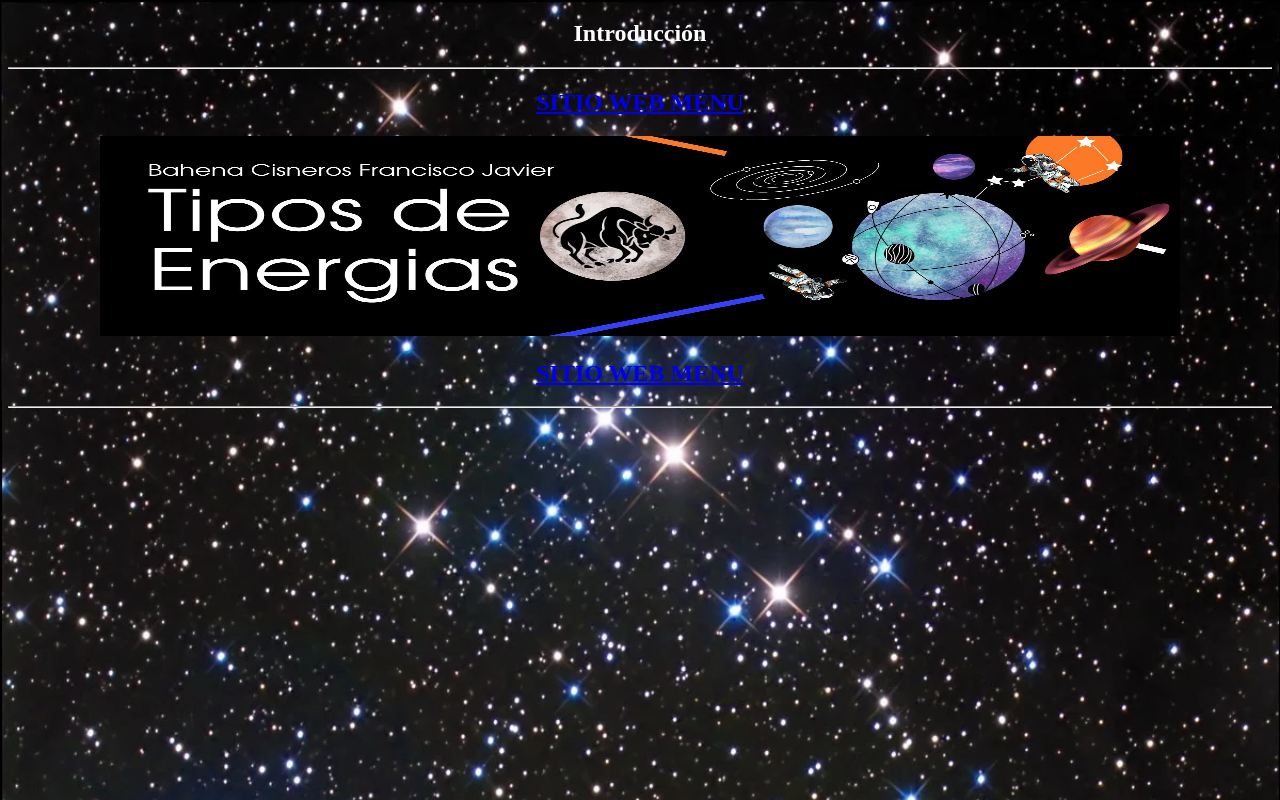
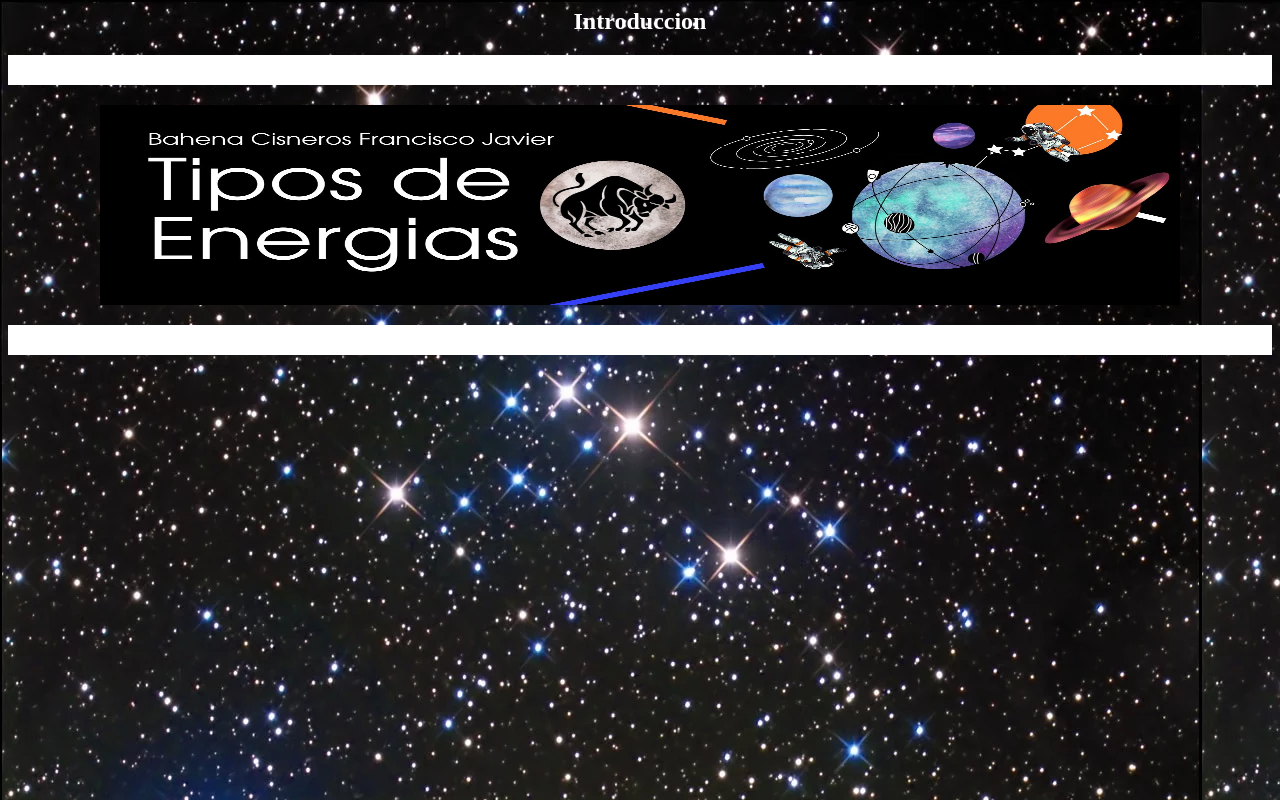
Before and after one commit to tipoenergias/tipoenergias.github.io, a plain HTML site: page index.html in a window 1280 px wide. Drawn offline with Linux system fonts and the light colour scheme.

Commit message:
Update index.html
Modificarcion index

```diff
--- a/index.html
+++ b/index.html
@@ -1,44 +1,17 @@
-<!DOCTYPE html>
 <html>
 <head>
-    <meta charset="UTF-8">
-    <title>Introducción</title>
-    <style>
-        body {
-            background-image: url("imagenes/Estrellas.jpg");
-            background-size: cover;
-            color: white;
-            text-align: center;
-        }
-        hr {
-            color: white;
-            size: 30px;
-        }
-    </style>
-</head>
 <body>
+<header>
+<h2 align="center"><font color="white">Introduccion</font></h2>
+</header>
+<body> <hr color="white" size="30"> </body>
 
-    <header>
-        <h2>Introducción</h2>
-    </header>
+<body background="imagenes/Estrellas.jpg"></body>
+</body>
 
-    <hr>
+<a href="111Computacion.html"><h2 aling center="SITIO WEB MENU"></h2></a>
+<p><center><img src="imagenes/menu.jpg"width="1080"height="200"></center></p>
+<a href="111Computacion.html"><h2 aling center="SITIO WEB MENU"></h2></a>
 
-    <a href="111Computacion.html">
-        <h2 align="center">SITIO WEB MENU</h2>
-    </a>
 
-    <p>
-        <center>
-            <img src="imagenes/menu.jpg" width="1080" height="200">
-        </center>
-    </p>
-
-    <a href="111Computacion.html">
-        <h2 align="center">SITIO WEB MENU</h2>
-    </a>
-
-    <hr>
-
-</body>
-</html>
+<body> <hr color="white" size="30"> </body
```
